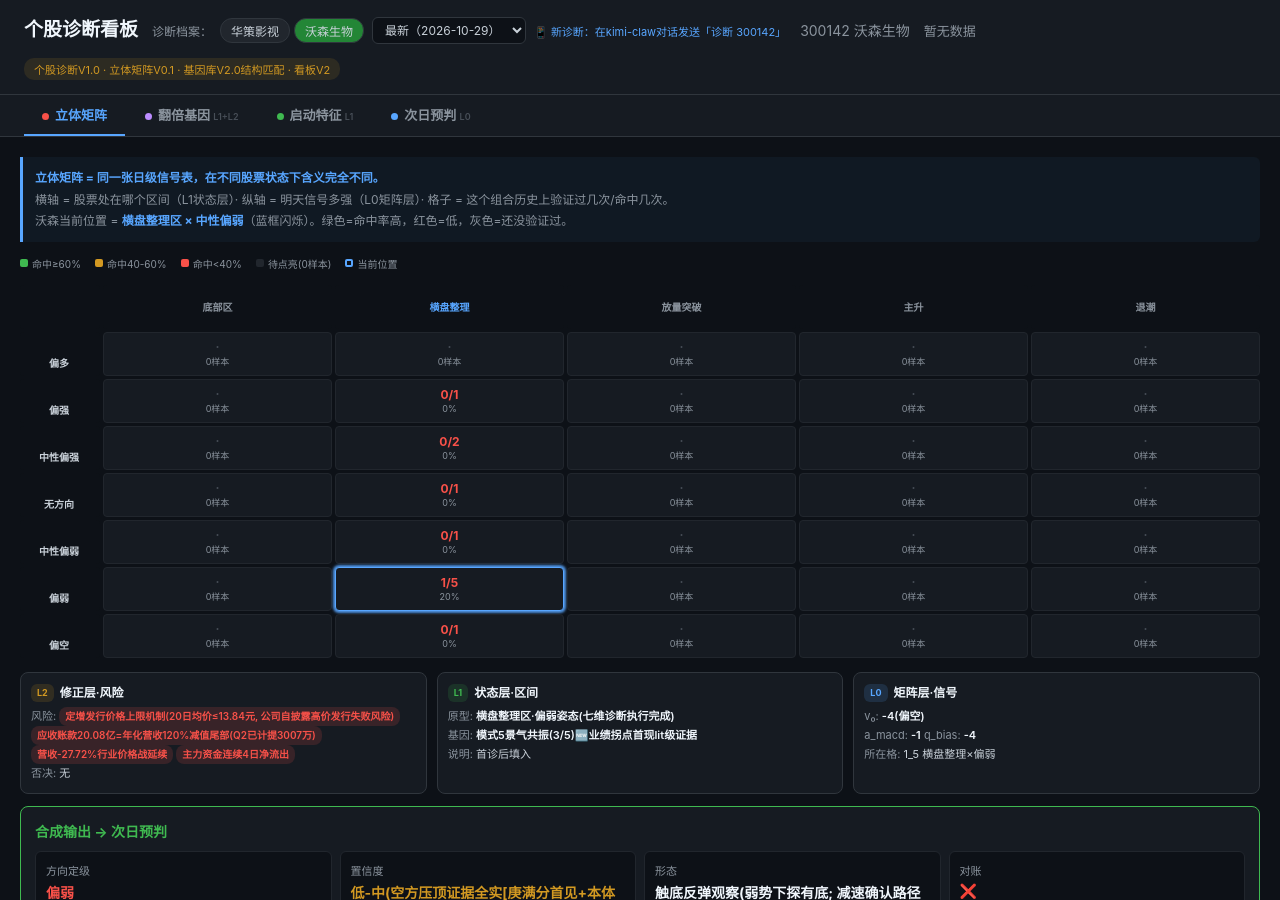
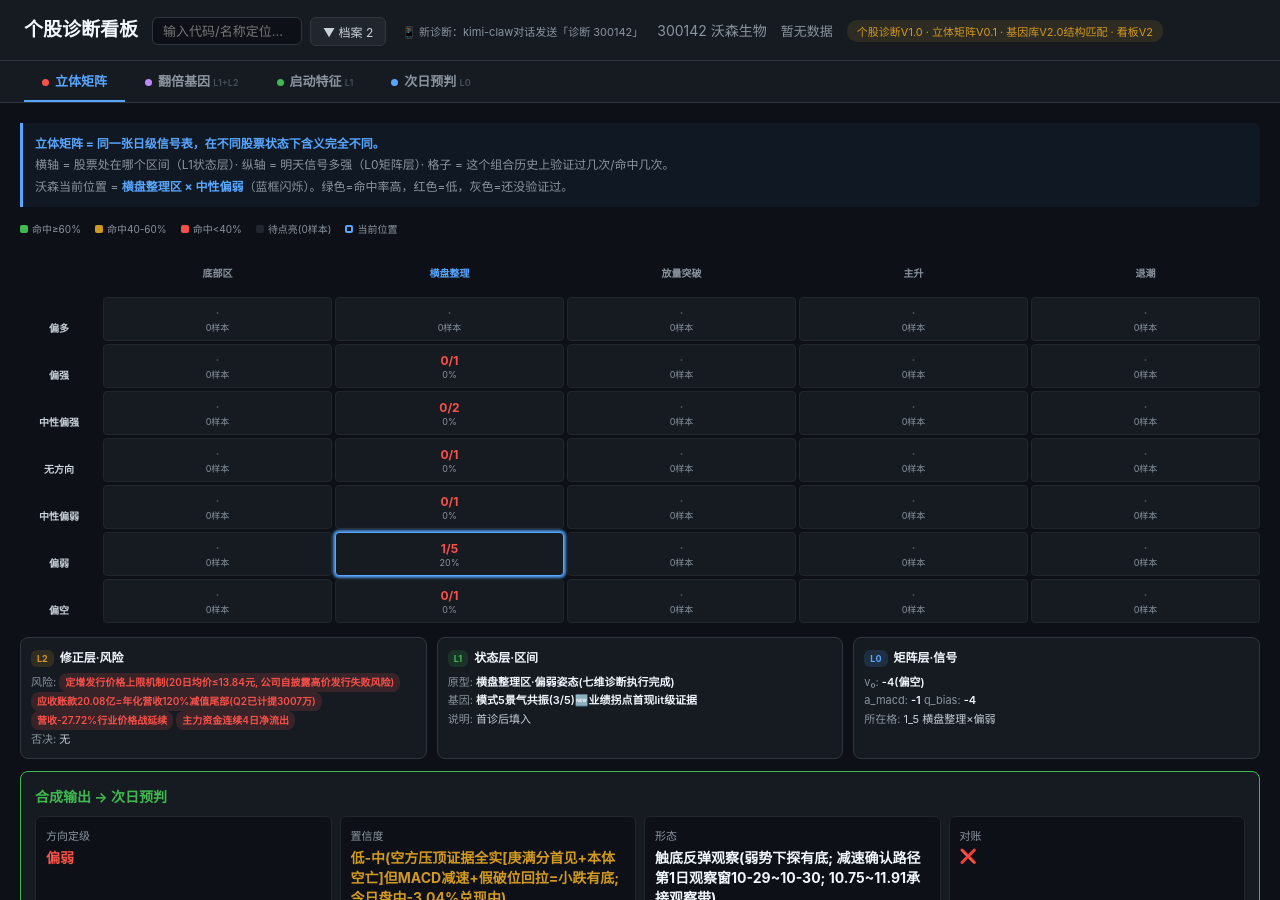
Before and after one commit to xiaoyi0319a/yixue-dashboard, a Jekyll site: the page stock.html, which Jekyll copies as it is, in a window 1280 px wide and 900 px high. Built offline with Jekyll 4.4.1, drawn with Linux system fonts in a browser that asks for light colours; part of the change alters nothing that is shown.

Commit message:
feat(档案检索制): 顶部改代码/名称检索框+折叠档案列表(代码+名称+日期+区间,按最近诊断排序)——个股数量无上限; 日期下拉移除(变化体现在内容对比条)

```diff
--- a/data/diagnoses_index.json
+++ b/data/diagnoses_index.json
@@ -7,7 +7,10 @@
    "count": 1,
    "dates": [
     "20261029"
-   ]
+   ],
+   "last_zone": "横盘整理(偏强,平台上沿测试)",
+   "last_gene": "模式2跨界转型(3/6)+模式5景气共振(3/5)",
+   "last_grade": "偏弱"
   },
   {
    "code": "300142",
@@ -16,7 +19,10 @@
    "count": 1,
    "dates": [
     "20261029"
-   ]
+   ],
+   "last_zone": "横盘整理",
+   "last_gene": "模式5景气共振(3/5,业绩拐点首现lit级证据)",
+   "last_grade": "偏弱"
   }
  ]
 }
--- a/stock.html
+++ b/stock.html
@@ -157,11 +157,13 @@ td{color:#c9d1d9}
 
 <div class="header">
   <h1>个股诊断看板</h1>
-  <div id="archiveBar" style="display:flex;gap:8px;align-items:center;font-size:13px;flex-wrap:wrap">
-    <span style="color:#8b949e;font-size:12px">诊断档案：</span>
-    <span id="stockTabs" style="display:flex;gap:4px;flex-wrap:wrap"></span>
-    <select id="dateSel" onchange="onDateChange()" style="background:#0d1117;border:1px solid #30363d;border-radius:6px;color:#c9d1d9;font-size:12px;padding:4px 8px;font-family:inherit"></select>
-    <span style="color:#58a6ff;font-size:11px">📱 新诊断：在kimi-claw对话发送「诊断 300142」</span>
+  <div id="archiveBar" style="position:relative;display:flex;gap:8px;align-items:center;font-size:13px;flex-wrap:wrap">
+    <input id="searchBox" placeholder="输入代码/名称定位…" oninput="onSearchInput()" onkeydown="if(event.key==='Enter')jumpSearch()" style="background:#0d1117;border:1px solid #30363d;border-radius:6px;color:#f0f6fc;font-size:13px;padding:5px 10px;width:150px;font-family:inherit">
+    <button onclick="toggleList()" style="background:#21262d;border:1px solid #30363d;border-radius:6px;color:#c9d1d9;font-size:12px;padding:5px 12px;cursor:pointer;font-family:inherit">▼ 档案 <span id="stockCount">0</span></button>
+    <span id="curStock" style="color:#58a6ff;font-weight:600"></span>
+    <span style="color:#8b949e;font-size:11px">📱 新诊断：kimi-claw对话发送「诊断 300142」</span>
+    <div id="searchDrop" style="display:none;position:absolute;top:34px;left:60px;background:#161b22;border:1px solid #30363d;border-radius:6px;z-index:99;min-width:240px;max-height:300px;overflow-y:auto"></div>
+    <div id="stockListPanel" style="display:none;position:absolute;top:34px;left:210px;background:#161b22;border:1px solid #30363d;border-radius:6px;z-index:99;min-width:320px;max-height:400px;overflow-y:auto"></div>
   </div>
   <span class="stock" id="h-stock">300142 沃森生物</span>
   <span class="date" id="h-date">--</span>
@@ -282,27 +284,54 @@ function diagStatus(t){document.getElementById('diagStatus').textContent=t}
 function loadSwitcher(){
  fetch('data/diagnoses_index.json?t='+Date.now()).then(r=>r.json()).then(idx=>{
   IDX=idx;
-  const tabs=document.getElementById('stockTabs');
-  tabs.innerHTML=idx.stocks.map(s=>`<button onclick="selectStock('${s.code}')" style="background:${s.code===CUR.code?'#238636':'#21262d'};border:1px solid #30363d;border-radius:12px;color:#c9d1d9;font-size:12px;padding:3px 10px;cursor:pointer;font-family:inherit" title="${s.name}">${s.name}</button>`).join('');
-  fillDates();
+  document.getElementById('stockCount').textContent=idx.stocks.length;
+  fillListPanel();
  }).catch(()=>{});
 }
-function fillDates(){
- const s=IDX.stocks.find(x=>x.code===CUR.code); if(!s)return;
- const sel=document.getElementById('dateSel');
- sel.innerHTML='<option value="latest">最新（'+s.last_date+'）</option>'+s.dates.slice().reverse().map(d=>`<option value="${d}">${d.slice(0,4)}-${d.slice(4,6)}-${d.slice(6,8)}</option>`).join('');
- sel.value=CUR.dateSel||'latest';
+function stockRow(s){
+ const z=s.last_zone||'';
+ return `<div onclick="selectStock('${s.code}')" style="padding:8px 12px;cursor:pointer;border-bottom:1px solid #21262d;display:flex;justify-content:space-between;gap:10px" onmouseover="this.style.background='#1c2129'" onmouseout="this.style.background=''"><span><b style="color:#58a6ff">${s.code}</b> ${s.name}</span><span style="color:#8b949e;font-size:11px">${s.last_date||''}${z?' · '+z:''}</span></div>`;
 }
-function onDateChange(){CUR.dateSel=document.getElementById('dateSel').value;loadFor(CUR.code)}
-function selectStock(code){CUR.code=code;CUR.dateSel='latest';loadFor(code)}
+function fillListPanel(){
+ const p=document.getElementById('stockListPanel');
+ const sorted=IDX.stocks.slice().sort((a,b)=>(b.last_date||'').localeCompare(a.last_date||''));
+ p.innerHTML=sorted.map(stockRow).join('')||'<div style="padding:12px;color:#8b949e">暂无档案</div>';
+}
+function toggleList(){
+ const p=document.getElementById('stockListPanel');
+ const d=document.getElementById('searchDrop');
+ d.style.display='none';
+ p.style.display=p.style.display==='none'?'block':'none';
+}
+function onSearchInput(){
+ const q=document.getElementById('searchBox').value.trim();
+ const d=document.getElementById('searchDrop');
+ const p=document.getElementById('stockListPanel');
+ if(!q){d.style.display='none';return}
+ p.style.display='none';
+ const hits=IDX.stocks.filter(s=>s.code.includes(q)||(s.name||'').includes(q));
+ if(!hits.length){d.innerHTML='<div style="padding:10px 12px;color:#8b949e">无档案——对话发送「诊断 '+q+'」</div>';d.style.display='block';return}
+ d.innerHTML=hits.slice(0,8).map(stockRow).join('');
+ d.style.display='block';
+}
+function jumpSearch(){
+ const q=document.getElementById('searchBox').value.trim();
+ if(!q)return;
+ const s=IDX.stocks.find(s=>s.code===q||s.name===q);
+ document.getElementById('searchDrop').style.display='none';
+ if(s){selectStock(s.code)}
+ else diagStatus('无「'+q+'」档案——对话发送「诊断 '+q+'」');
+}
+document.addEventListener('click',e=>{
+ if(!e.target.closest('#archiveBar')){document.getElementById('searchDrop').style.display='none';document.getElementById('stockListPanel').style.display='none'}
+});
+function selectStock(code){CUR.code=code;document.getElementById('stockListPanel').style.display='none';document.getElementById('searchDrop').style.display='none';loadFor(code)}
 function loadFor(code){
- const s=IDX.stocks.find(x=>x.code===code);
- const isArchive=CUR.dateSel&&CUR.dateSel!=='latest'&&CUR.dateSel;
- const u='data/diagnose_'+code+(isArchive?('_'+CUR.dateSel):'')+'.json';
- fetch(u+'?t='+Date.now()).then(r=>{if(!r.ok)throw 0;return r.json()}).then(d=>{D=d;renderAll();if(isArchive)diagStatus('📋 历史版本 '+CUR.dateSel)}).catch(()=>{document.getElementById('h-date').textContent='暂无数据'});
+ const u='data/diagnose_'+code+'.json';
+ fetch(u+'?t='+Date.now()).then(r=>{if(!r.ok)throw 0;return r.json()}).then(d=>{D=d;renderAll();const s=IDX.stocks.find(x=>x.code===code);document.getElementById('curStock').textContent=s?('当前：'+s.name+' '+code+(s.count>1?'（已诊断'+s.count+'次）':'')):(code)}).catch(()=>{document.getElementById('h-date').textContent='暂无数据'});
 }
-function load(){IDX={stocks:[]};CUR={code:'300142',dateSel:'latest'};loadSwitcher();loadFor(CUR.code);setInterval(loadSwitcher,300000)}
-let IDX={stocks:[]},CUR={code:'300142',dateSel:'latest'};
+function load(){IDX={stocks:[]};CUR={code:'300142'};loadSwitcher();loadFor(CUR.code);setInterval(loadSwitcher,300000)}
+let IDX={stocks:[]},CUR={code:'300142'};
 function showView(v){document.querySelectorAll('.tab').forEach(t=>t.classList.toggle('active',t.dataset.view===v));document.querySelectorAll('.view').forEach(x=>x.classList.toggle('active',x.id==='view-'+v))}
 
 function renderAll(){
```
